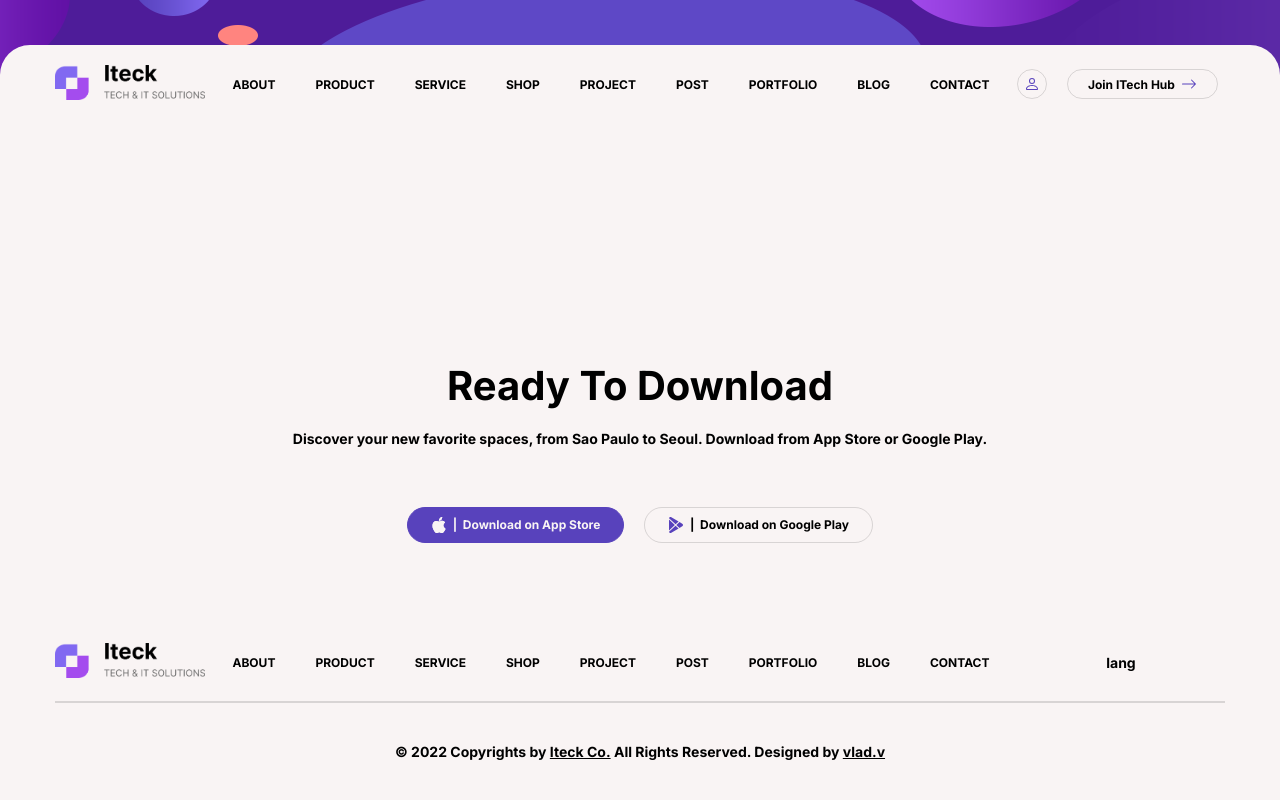
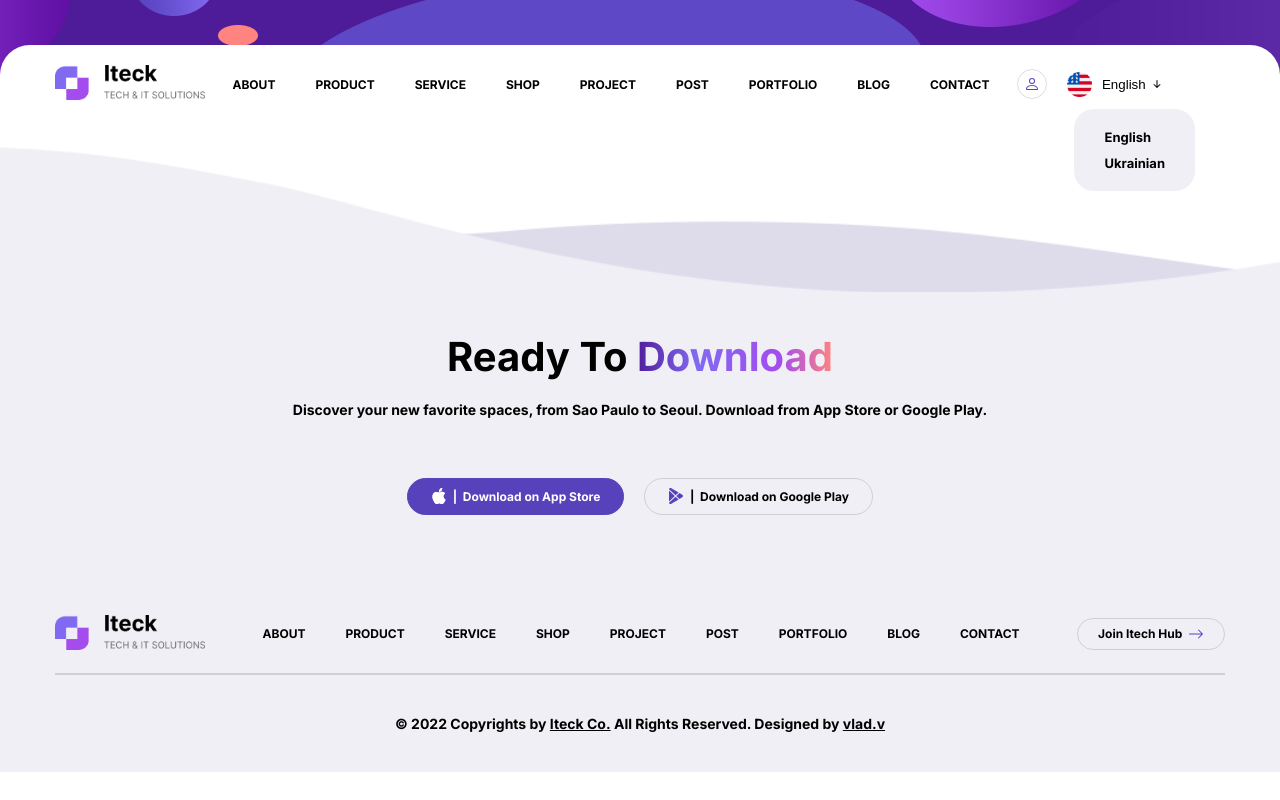
Before and after one commit to Gronius/iteach, a website built with Vite: page index.html in a window 1280 px wide. Built offline with nearby package versions, Linux system fonts and the light colour scheme.

Commit message:
added wave and select language

```diff
--- a/index.html
+++ b/index.html
@@ -57,21 +57,27 @@
               />
             </svg>
           </button>
-          <button class="button">
-            Join ITech Hub &nbsp;
-            <svg
-              xmlns="http://www.w3.org/2000/svg"
-              width="16"
-              height="16"
-              fill="currentColor"
-              class="bi bi-arrow-right"
-              viewBox="0 0 16 16">
-              <path
-                fill-rule="evenodd"
-                d="M1 8a.5.5 0 0 1 .5-.5h11.793l-3.147-3.146a.5.5 0 0 1 .708-.708l4 4a.5.5 0 0 1 0 .708l-4 4a.5.5 0 0 1-.708-.708L13.293 8.5H1.5A.5.5 0 0 1 1 8"
-              />
+
+
+
+          <button class="header__lang">
+            <img src="./assets/images/english.png" alt="English language">
+            English&nbsp;
+
+            <svg xmlns="http://www.w3.org/2000/svg"
+                width="16"
+                height="16"
+                fill="currentColor"
+               class="bi bi-arrow-down-short"
+                viewBox="0 0 16 16">
+                <path fill-rule="evenodd"
+                d="M8 4a.5.5 0 0 1 .5.5v5.793l2.146-2.147a.5.5 0 0 1 .708.708l-3 3a.5.5 0 0 1-.708 0l-3-3a.5.5 0 1 1 .708-.708L7.5 10.293V4.5A.5.5 0 0 1 8 4"/>
             </svg>
           </button>
+          <div class="header__langs">
+            <a href="#">English</a>
+            <a href="#">Ukrainian</a>
+          </div>
         </div>
       </div>
     </header>
@@ -162,9 +168,9 @@
               </li>
             </ul>
           </nav>
-
-          <div class="footer__language">lang</div>
-          <!-- <a href="pages/contact/index.html" class="button footer__button">
+<!--
+          <div class="footer__language">lang</div> -->
+          <a href="pages/contact/index.html" class="button footer__button">
             Join Itech Hub&nbsp;&nbsp;
             <svg
               xmlns="http://www.w3.org/2000/svg"
@@ -179,7 +185,7 @@
                 d="M1 8a.5.5 0 0 1 .5-.5h11.793l-3.147-3.146a.5.5 0 0 1 .708-.708l4 4a.5.5 0 0 1 0 .708l-4 4a.5.5 0 0 1-.708-.708L13.293 8.5H1.5A.5.5 0 0 1 1 8z"
               />
             </svg>
-          </a> -->
+          </a>
         </div>
         <div class="footer__bottom">
           © 2022 Copyrights by <a href="#" class="link">Iteck Co.</a> All Rights
--- a/style.scss
+++ b/style.scss
@@ -28,12 +28,14 @@
 }
 a {
     text-decoration: none;
-    color: unset;
+    color: var(--black-color);
 }
 
 button{
   background-color: transparent;
   border: none;
+  outline: none;
+  color: var(--black-color);
 }
 
 li {
--- a/styles/colors.scss
+++ b/styles/colors.scss
@@ -1,6 +1,7 @@
 :root {
   --black-color: #000;
-  --white-color: #F9F4F4;
+  --white-color: #fff;
     --grey-color: #0002;
+    --creame-color:#f0eff5;
   --violett-color: #5842bc;
 }
--- a/styles/footer.scss
+++ b/styles/footer.scss
@@ -2,7 +2,37 @@
 
 
 footer{
- margin-top: auto;
+
+
+  position: relative;
+   margin-top: 169px;
+  background-color: var(--creame-color);
+
+ .footer__wave {
+  position: absolute;
+  top: -169px;
+  left: 0;
+  right: 0;
+  width: 100%;
+  height: 269px;
+  background-image: url('./../assets/images/footer_wave.png');
+  background-position: center;
+  background-size: cover;
+  background-repeat: no-repeat;
+  z-index: -1;
+
+  animation: wave 2s ease-in-out infinite alternate both;
+
+  @keyframes wave {
+    0% {
+      transform: rotate(0deg);
+    }
+
+    100% {
+      transform: rotate(0deg);
+    }
+  }
+ }
 
   .footer__container{
     gap: calc(var(--gap) * 2);
--- a/styles/header.scss
+++ b/styles/header.scss
@@ -27,9 +27,48 @@
 
   }
   .header__buttons{
+    position: relative;
     width: 208px;
     display: flex;
+    align-items: center;
     gap: var(--gap);
+  }
+
+  .header__lang{
+    display: flex;
+    align-items: center;
+    cursor: pointer;
+
+    img {
+      height: 25px;
+      width: 25px;
+      padding-right: 10px;
+    }
+  }
+
+  .header__langs{
+    position: absolute;
+    top: 40px;
+    right: 30px;
+
+    display: flex;
+    flex-direction: column;
+    align-items: flex-start;
+
+    background-color: var(--creame-color);
+    padding: 15px 0;
+    border-radius: 20px;
+
+    a {
+      width: calc(100% - 60px);
+      padding: 5px 30px;
+      font-weight: 300;
+      font-size: 13px;
+
+      &:hover{
+        background-color: var(--white-color);
+      }
+    }
   }
 
   .navigatoin ul {
--- a/styles/text.scss
+++ b/styles/text.scss
@@ -3,4 +3,18 @@
   &_biggest {
     font: var(--biggest-font);
   }
+
+   &_gradient {
+    background-clip: text;
+    -webkit-background-clip: text;
+    -webkit-text-fill-color: transparent;
+    background-image: linear-gradient(
+      to right,
+      #501e9c 0%,
+      #8169f1 30%,
+      #8169f1 30%,
+      #a44cee 73%,
+      #ff847f 100%
+    );
 }
+}
```
